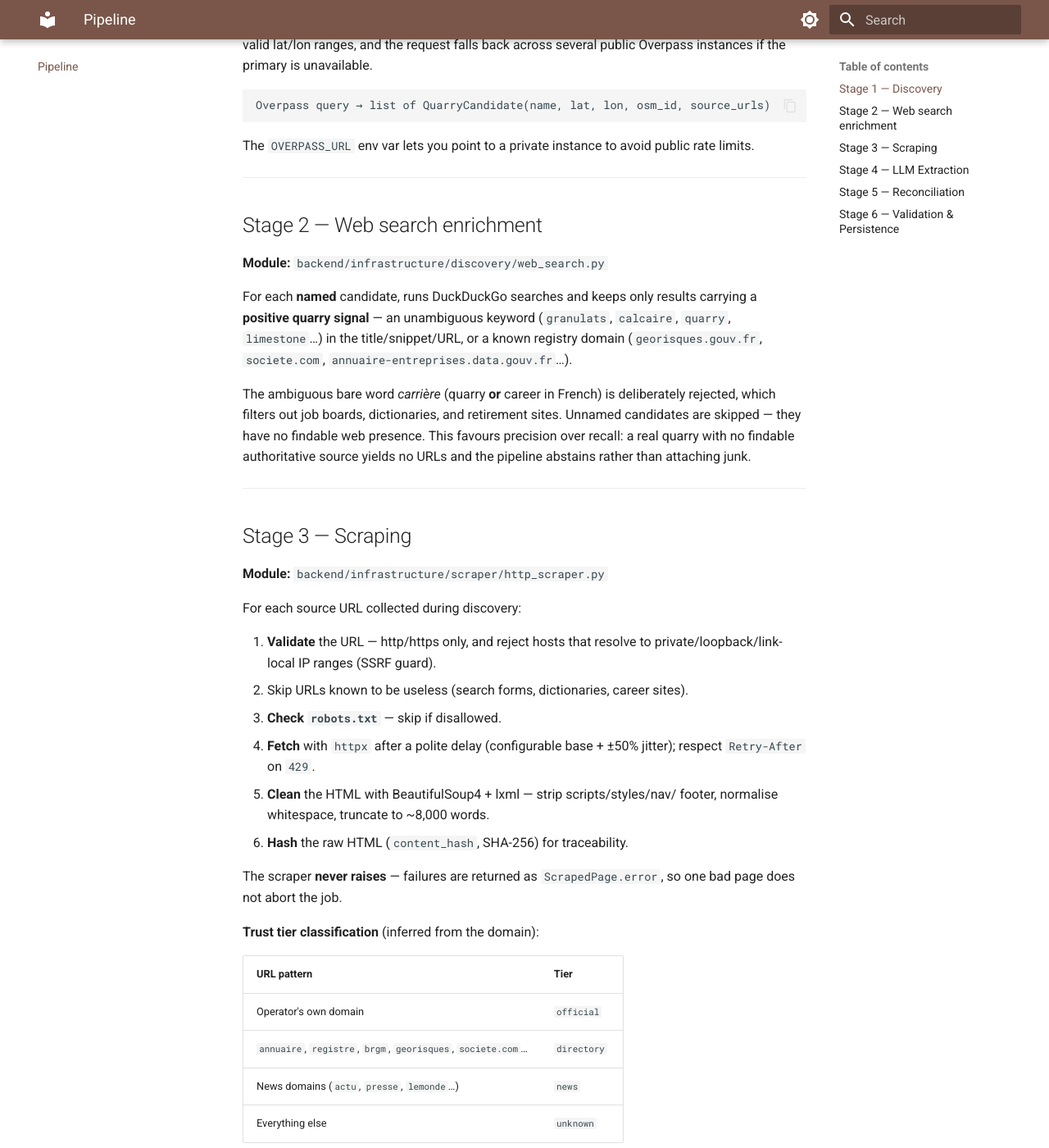
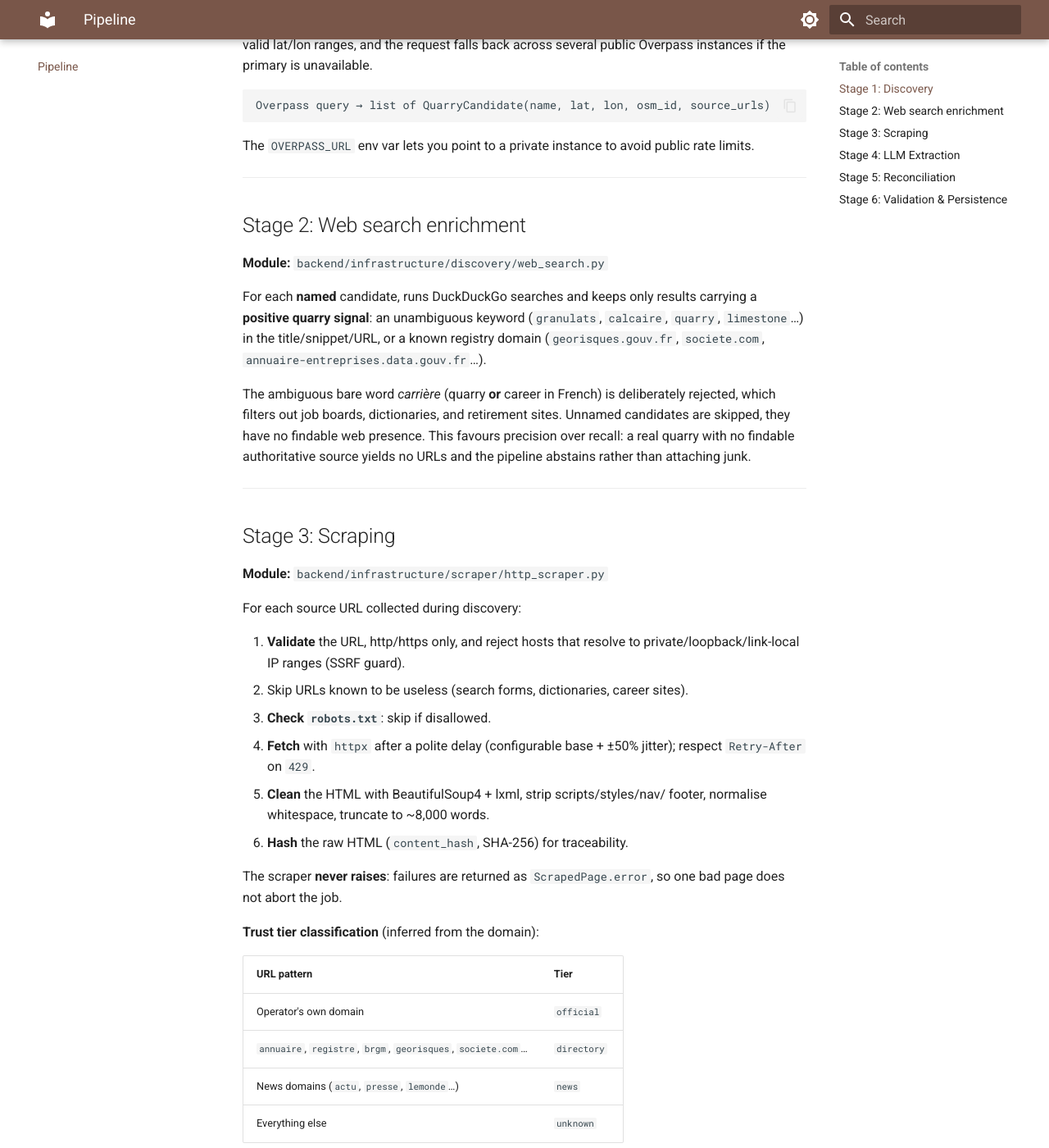
Before and after one commit to Ichraknaceur/ai-engineer-technical-test-develop, an MkDocs documentation site: the page built from docs/pipeline.md, in a window 1280 px wide and 1400 px high, scrolled down 554 px. Shown: the whole window at 82% size. Built offline with MkDocs 1.6.1 and Material for MkDocs 9.7.7, drawn with Linux system fonts in a browser that asks for light colours; some of the changed text lies outside the part shown.

Commit message:
Update Docs

````diff
--- a/docs/pipeline.md
+++ b/docs/pipeline.md
@@ -11,7 +11,7 @@ Discovery → Web search → Scraping → LLM extraction → Reconciliation →
 
 ---
 
-## Stage 1 — Discovery
+## Stage 1: Discovery
 
 **Modules:** `backend/application/pipeline/discovery.py` (orchestration),
 `backend/infrastructure/discovery/overpass.py` (Overpass adapter).
@@ -30,42 +30,42 @@ rate limits.
 
 ---
 
-## Stage 2 — Web search enrichment
+## Stage 2: Web search enrichment
 
 **Module:** `backend/infrastructure/discovery/web_search.py`
 
 For each **named** candidate, runs DuckDuckGo searches and keeps only results
-carrying a **positive quarry signal** — an unambiguous keyword
+carrying a **positive quarry signal**: an unambiguous keyword
 (`granulats`, `calcaire`, `quarry`, `limestone`…) in the title/snippet/URL, or a
 known registry domain (`georisques.gouv.fr`, `societe.com`,
 `annuaire-entreprises.data.gouv.fr`…).
 
 The ambiguous bare word *carrière* (quarry **or** career in French) is
 deliberately rejected, which filters out job boards, dictionaries, and
-retirement sites. Unnamed candidates are skipped — they have no findable web
+retirement sites. Unnamed candidates are skipped, they have no findable web
 presence. This favours precision over recall: a real quarry with no findable
 authoritative source yields no URLs and the pipeline abstains rather than
 attaching junk.
 
 ---
 
-## Stage 3 — Scraping
+## Stage 3: Scraping
 
 **Module:** `backend/infrastructure/scraper/http_scraper.py`
 
 For each source URL collected during discovery:
 
-1. **Validate** the URL — http/https only, and reject hosts that resolve to
+1. **Validate** the URL, http/https only, and reject hosts that resolve to
    private/loopback/link-local IP ranges (SSRF guard).
 2. Skip URLs known to be useless (search forms, dictionaries, career sites).
-3. **Check `robots.txt`** — skip if disallowed.
+3. **Check `robots.txt`**: skip if disallowed.
 4. **Fetch** with `httpx` after a polite delay (configurable base + ±50% jitter);
    respect `Retry-After` on `429`.
-5. **Clean** the HTML with BeautifulSoup4 + lxml — strip scripts/styles/nav/
+5. **Clean** the HTML with BeautifulSoup4 + lxml, strip scripts/styles/nav/
    footer, normalise whitespace, truncate to ~8,000 words.
 6. **Hash** the raw HTML (`content_hash`, SHA-256) for traceability.
 
-The scraper **never raises** — failures are returned as `ScrapedPage.error`, so
+The scraper **never raises**: failures are returned as `ScrapedPage.error`, so
 one bad page does not abort the job.
 
 **Trust tier classification** (inferred from the domain):
@@ -79,16 +79,16 @@ one bad page does not abort the job.
 
 ---
 
-## Stage 4 — LLM Extraction
+## Stage 4: LLM Extraction
 
 **Modules:** `backend/infrastructure/llm/llm_extractor.py` (provider-agnostic),
 `backend/infrastructure/llm/providers/openai_provider.py` (OpenAI gpt-4o).
 
 The extractor is decoupled from any specific provider via the `ILLMProvider`
-protocol — swapping to Claude or Mistral is one line. The default provider calls
+protocol, swapping to Claude or Mistral is one line. The default provider calls
 OpenAI gpt-4o in JSON mode at `temperature=0` for deterministic structured output.
 
-**Grounding contract** — every non-null value carries evidence:
+**Grounding contract**: every non-null value carries evidence:
 
 ```json
 {
@@ -100,7 +100,7 @@ OpenAI gpt-4o in JSON mode at `temperature=0` for deterministic structured outpu
 }
 ```
 
-**Abstention** — when evidence is absent, vague, stale, or contradictory:
+**Abstention**: when evidence is absent, vague, stale, or contradictory:
 
 ```json
 {
@@ -118,7 +118,7 @@ a fully-abstained result (without calling the API) for empty or errored pages.
 
 ---
 
-## Stage 5 — Reconciliation
+## Stage 5: Reconciliation
 
 **Module:** `backend/application/pipeline/reconciler.py`
 
@@ -140,13 +140,13 @@ Merges per-source extractions for the same quarry.
 
 ---
 
-## Stage 6 — Validation & Persistence
+## Stage 6: Validation & Persistence
 
 **Modules:** `backend/application/pipeline/validator.py`,
 `backend/infrastructure/db/repositories/site_repository.py`.
 
 - Validate the assembled record against JSON Schema v2.0.0
-  (`backend/schemas/site_schema.json`) — a hard failure means the record is
+  (`backend/schemas/site_schema.json`), a hard failure means the record is
   **not** persisted.
 - `site_id = sha256("{lat}:{lon}:{radius_km}:{job_id}")[:13]`.
 - Aggregate `metrics`: `llm_tokens_in`, `llm_tokens_out`, `usd_cost`,
````
Also changed, not shown: README.md (+18 -18 lines), docs/api.md (+4 -4 lines), docs/deployment.md (+4 -4 lines), docs/index.md (+1 -1 lines), docs/testing.md (+3 -3 lines).
